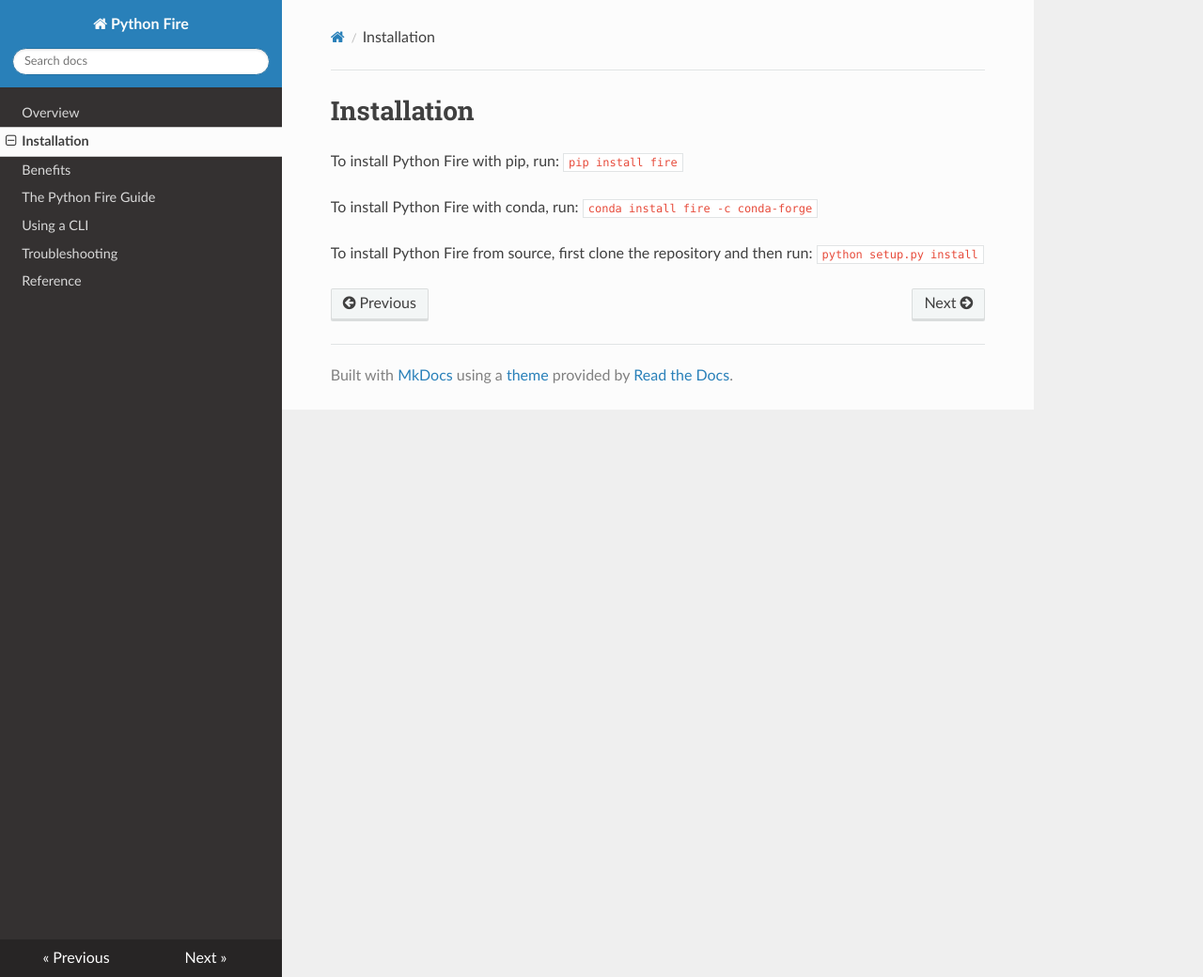
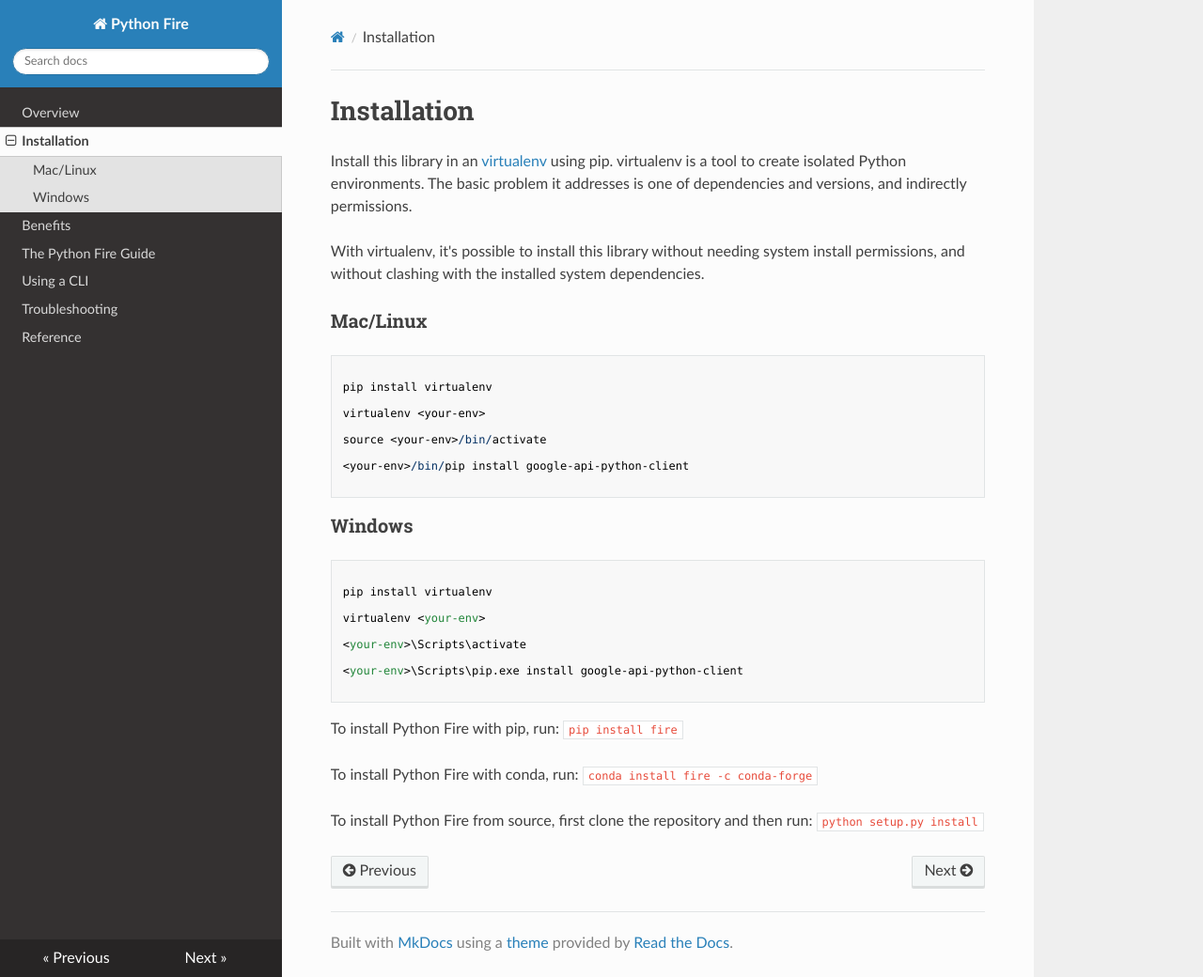
Before and after one commit to google/python-fire, an MkDocs documentation site: the page built from docs/installation.md, in a window 1280 px wide and 1040 px high. Shown: the whole window at 94% size. Built offline with MkDocs 1.6.1, drawn with Linux system fonts in a browser that asks for light colours; nearby versions of some CDN libraries; old or Windows-style settings are respelled for this version of MkDocs.

Commit message:
Update installation. md
I am just adding small things , it will help people to understand python environment and they setup easily. If you like please merge it.

````diff
--- a/docs/installation.md
+++ b/docs/installation.md
@@ -1,4 +1,37 @@
 # Installation
+
+Install this library in an [virtualenv](https://virtualenv.pypa.io/en/latest/) using pip. virtualenv is a tool to create isolated Python environments. The basic problem it addresses is one of dependencies and versions, and indirectly permissions.
+
+With virtualenv, it's possible to install this library without needing system install permissions, and without clashing with the installed system dependencies.
+
+### Mac/Linux
+
+```
+
+pip install virtualenv
+
+virtualenv <your-env>
+
+source <your-env>/bin/activate
+
+<your-env>/bin/pip install google-api-python-client
+
+```
+
+### Windows
+
+```
+
+pip install virtualenv
+
+virtualenv <your-env>
+
+<your-env>\Scripts\activate
+
+<your-env>\Scripts\pip.exe install google-api-python-client
+
+```
+
 
 To install Python Fire with pip, run: `pip install fire`
 
````
